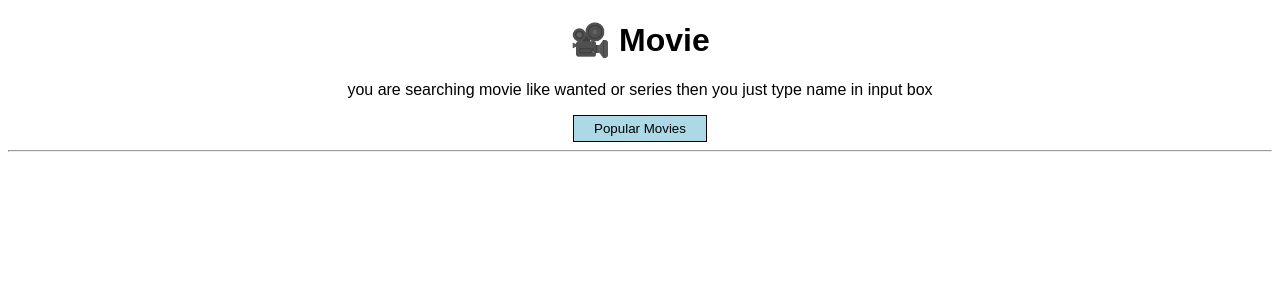
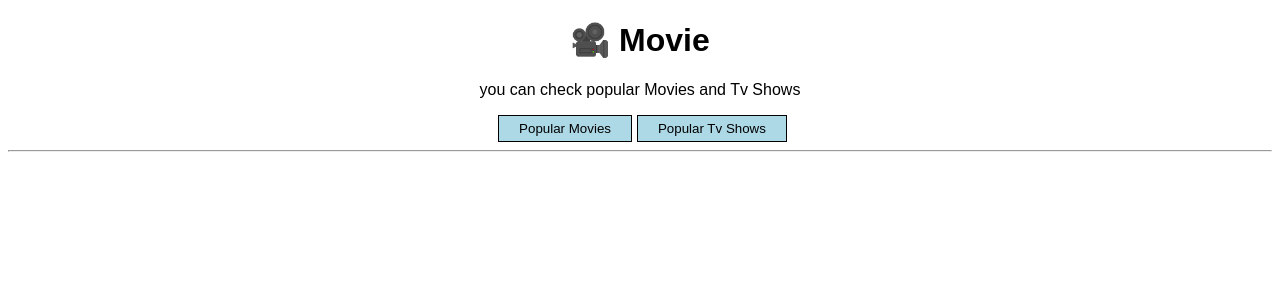
Before and after one commit to rahulcs754/Suggestbooks, a React (Create React App) app: page / in a window 1280 px wide. Shown: the top 300 px of the page. Built offline with nearby package versions, Linux system fonts and the light colour scheme; a web font is replaced by a local one.

Commit message:
docs: finaly changes

```diff
--- a/src/App.js
+++ b/src/App.js
@@ -1,45 +1,50 @@
 import { useState } from "react";
 import "./styles.css";
 
-const imgUrl =
-  "https://images.unsplash.com/photo-1494790108377-be9c29b29330?ixlib=rb-1.2.1&ixid=MnwxMjA3fDB8MHxwaG90by1wYWdlfHx8fGVufDB8fHx8&auto=format&fit=crop&w=334&q=80";
 const postUrl = "https://www.themoviedb.org/t/p/w220_and_h330_face";
+
 export default function App() {
-  var [movie, setmovie] = useState("");
+  var [datalist, setdatalist] = useState("");
 
   function poppularClickHandler(e) {
-    var userInput = "popular";
-    var callback = `https://api.themoviedb.org/3/movie/${userInput}?api_key=eef068dc56a744f6b8d02582e584cf18&language=en-US&page=1`;
+    var featureInput = "popular";
+    var userInput = e.target.getAttribute("data-tag");
 
-    fetch(callback)
+    var movieUrl = `https://api.themoviedb.org/3/${userInput}/${featureInput}?api_key=eef068dc56a744f6b8d02582e584cf18&language=en-US&page=1`;
+
+    fetch(movieUrl)
       .then((res) => res.json())
-      .then((res) => setmovie(res.results))
+      .then((res) => setdatalist(res.results))
       .catch((error) => console.log("error", error));
   }
 
   return (
     <div className="App">
-      <h1>🎥 Movie</h1>
-      <p>
-        you are searching movie like wanted or series then you just type name in
-        input box
-      </p>
+      <h1>
+        <span>🎥</span> Movie
+      </h1>
+      <p>you can check popular Movies and Tv Shows</p>
 
-      <button onClick={poppularClickHandler}>Popular Movies </button>
+      <button data-tag="movie" onClick={poppularClickHandler}>
+        Popular Movies{" "}
+      </button>
+      <button data-tag="tv" onClick={poppularClickHandler}>
+        Popular Tv Shows{" "}
+      </button>
 
       <hr />
       <div className="movieview">
         <div className="card-box">
-          {Object.keys(movie).map((item, index) => {
+          {Object.keys(datalist).map((item, index) => {
             return (
-              <div className="card">
+              <div className="card" key={index}>
                 <img
-                  src={postUrl + movie[item].poster_path}
-                  alt={movie[item].original_title}
+                  src={postUrl + datalist[item].poster_path}
+                  alt={datalist[item].original_title}
                 />
                 <div className="card-text">
-                  <p className="text-set"> {movie[item].original_title}</p>
-                  <p> rate : {movie[item].vote_average}</p>
+                  <p className="text-set"> {datalist[item].original_title}</p>
+                  <p> rate : {datalist[item].vote_average}</p>
                 </div>
               </div>
             );
--- a/src/styles.css
+++ b/src/styles.css
@@ -15,6 +15,7 @@ button {
   background-color: lightblue;
   padding: 5px 20px;
   border: 1px solid black;
+  margin-left: 5px;
 }
 .movieview {
   width: 100%;
```
